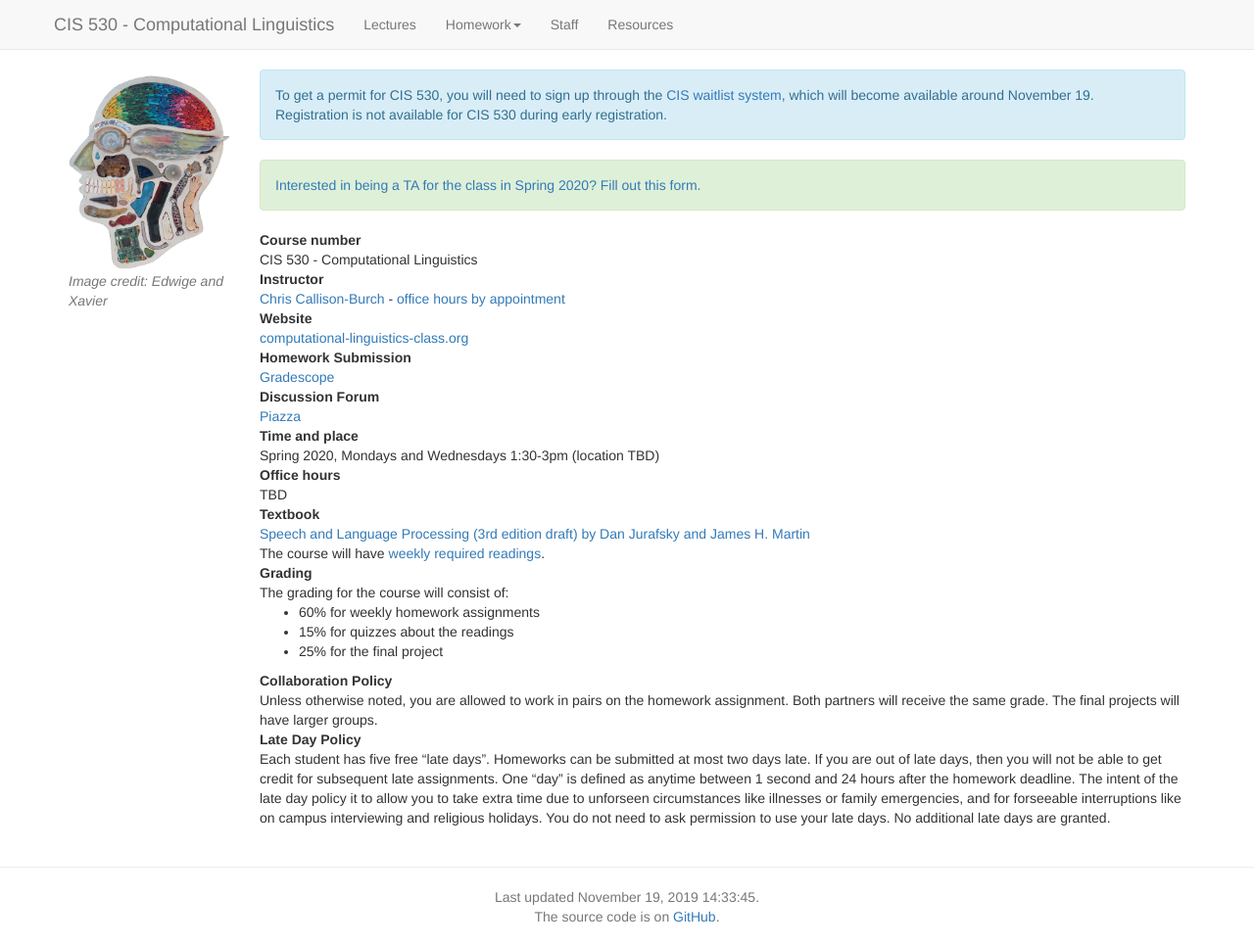
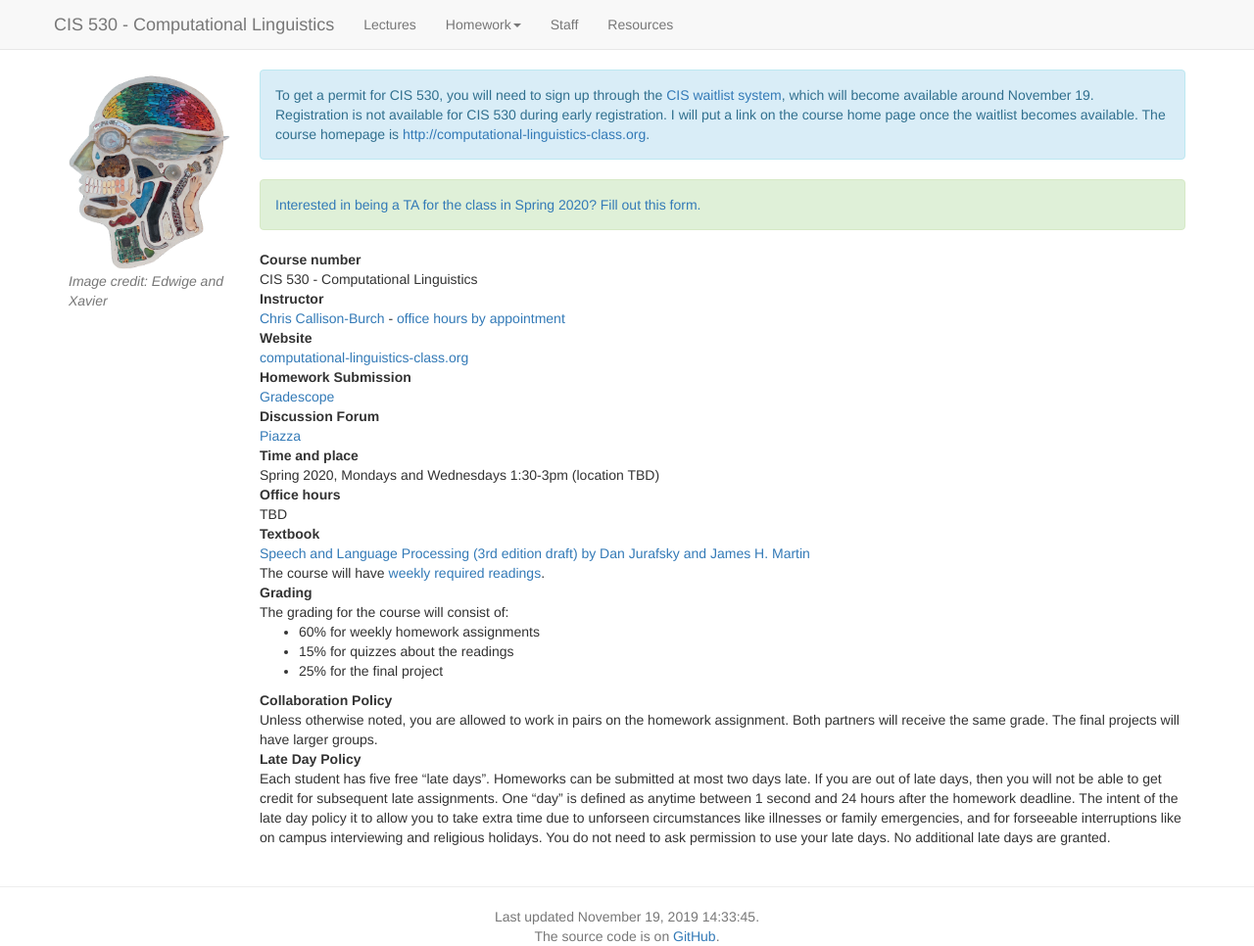
Before and after one commit to computational-linguistics-class/computational-linguistics-class.github.io, a Jekyll site: the page built from index.md, in a window 1280 px wide. Shown: the whole page at 98% size. Built offline with Jekyll 4.4.1, drawn with Linux system fonts in a browser that asks for light colours; nearby versions of some CDN libraries; a script that is not in the unit is left out.

Commit message:
Update index.md

```diff
--- a/index.md
+++ b/index.md
@@ -9,7 +9,8 @@ active_tab: main_page
 
 
 <div class="alert alert-info" markdown="1">
-To get a permit for CIS 530, you will need to sign up through the [CIS waitlist system](https://advising.cis.upenn.edu/index.php?id=waitlist), which will become available around November 19. Registration is not available for CIS 530 during early registration.
+To get a permit for CIS 530, you will need to sign up through the [CIS waitlist system](https://advising.cis.upenn.edu/index.php?id=waitlist), which will become available around November 19. Registration is not available for CIS 530 during early registration.    I will put a link on the course home page once the waitlist becomes available.  The course homepage is [http://computational-linguistics-class.org](http://computational-linguistics-class.org).
+
 </div>
 
 
```
